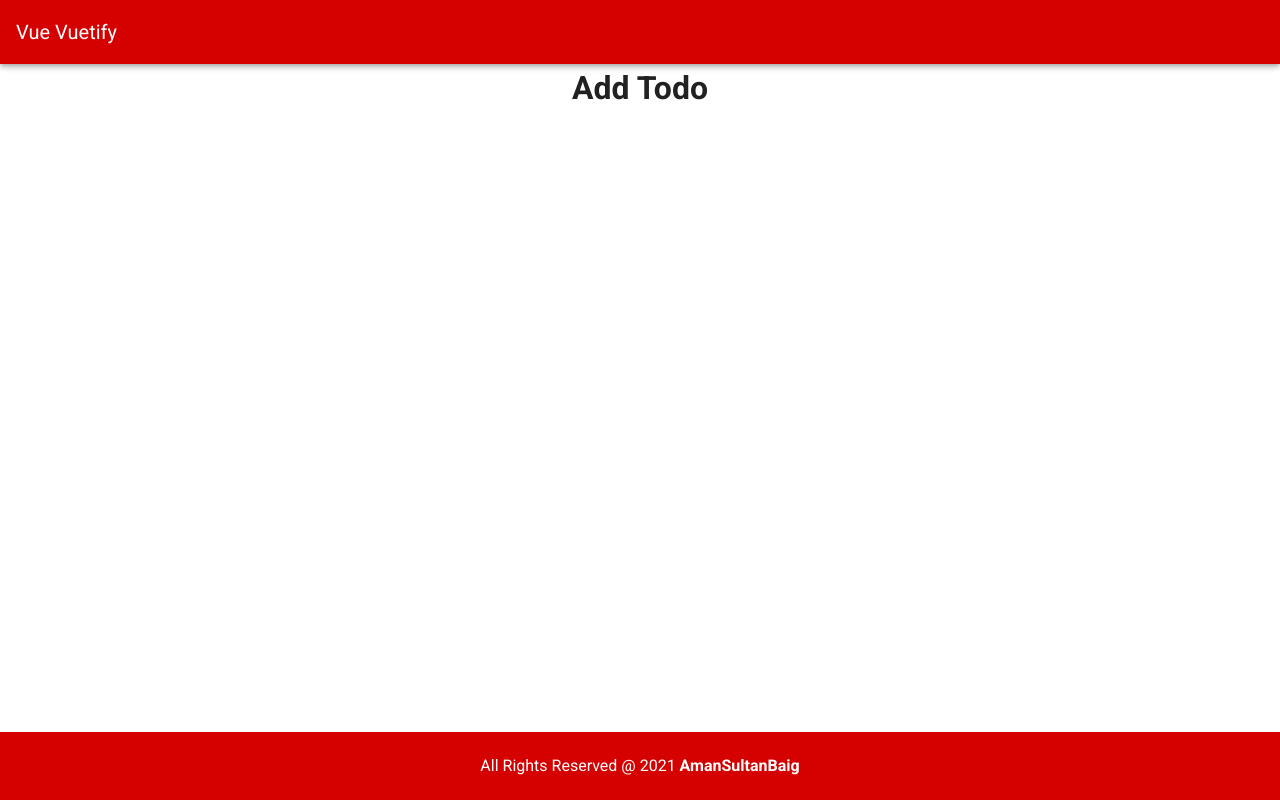
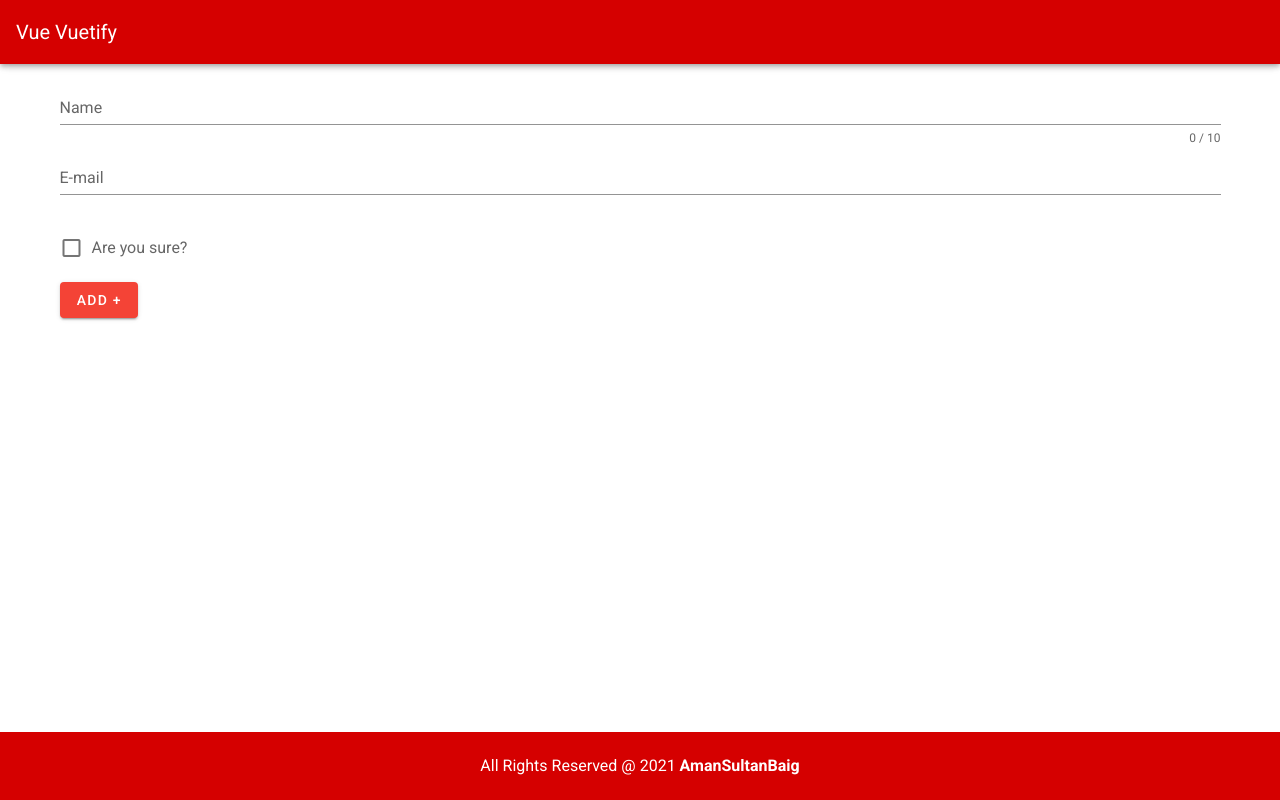
Before and after one commit to AmanSultanBaig/Vue-Vuetify, a Vue app in the folder vue-vuetify/: page /#/add-user in a window 1280 px wide. Built offline with nearby package versions, Linux system fonts and the light colour scheme.

Commit message:
add todo component designed with vuetify form

```diff
--- a/vue-vuetify/src/pages/AddTodo.vue
+++ b/vue-vuetify/src/pages/AddTodo.vue
@@ -1,12 +1,45 @@
 <template>
-  <div>
-    <h1>Add Todo</h1>
-  </div>
+  <v-container>
+    <v-form ref="form" v-model="valid" lazy-validation>
+      <v-text-field
+        v-model="name"
+        :counter="10"
+        :rules="nameRules"
+        label="Name"
+        required
+      ></v-text-field>
+
+      <v-text-field
+        v-model="email"
+        :rules="emailRules"
+        label="E-mail"
+        required
+      ></v-text-field>
+
+      <v-checkbox
+        v-model="checkbox"
+        :rules="[v => !!v || 'You must agree to continue!']"
+        label="Are you sure?"
+        required
+      ></v-checkbox>
+
+      <v-btn color="red" dark class="mr-4" @click="reset">
+        Add +
+      </v-btn>
+
+    </v-form>
+  </v-container>
 </template>
 
 <script>
 export default {
-  name: "AddTodo"
+  name: "AddTodo",
+  data: () => ({
+    rules: [
+      value => !!value || "Required.",
+      value => (value && value.length >= 3) || "Min 3 characters"
+    ]
+  })
 };
 </script>
 
--- a/vue-vuetify/src/router/index.js
+++ b/vue-vuetify/src/router/index.js
@@ -14,7 +14,7 @@ const routes = [
   {
     path: '/add-user',
     name: 'add',
-    component: AddTodo
+    component: AddTodo,
     // route level code-splitting
     // this generates a separate chunk (about.[hash].js) for this route
     // which is lazy-loaded when the route is visited.
```
